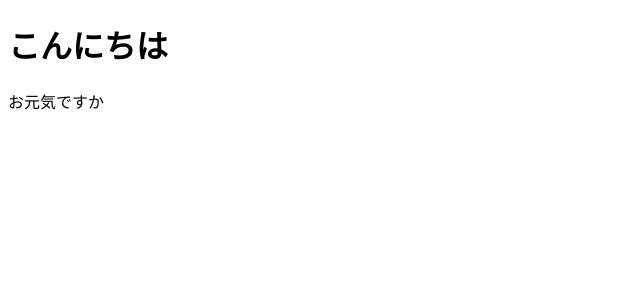
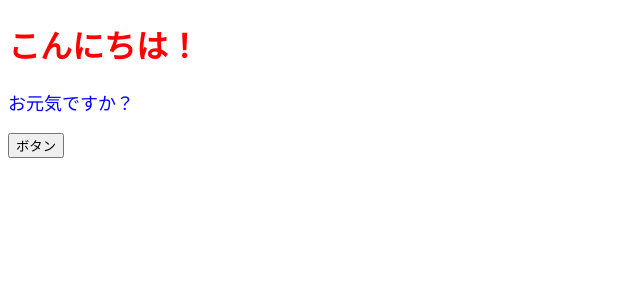
Before and after one commit to reiko51/basic-React, a React (Create React App) app: page / in a window 1280 px wide. Shown: the top 300 px of the page, without its empty margins (0-640 px from the left). Built offline with nearby package versions, Linux system fonts and the light colour scheme.

Commit message:
イベントやスタイルの扱い方を知る

```diff
--- a/src/App.jsx
+++ b/src/App.jsx
@@ -1,10 +1,16 @@
 import React from "react";
 
 const App = () => {
+  const onClickButton = () => alert();
+  const contentStyle = {
+    color: "blue",
+    fontSize: "18px"
+  };
   return (
     <>
-      <h1> こんにちは </h1>
-      <p> お元気ですか </p>
+      <h1 style={{ color: "red" }}> こんにちは！ </h1>
+      <p style={contentStyle}> お元気ですか？ </p>
+      <button onClick={onClickButton}>ボタン</button>
     </>
   );
 };
```
